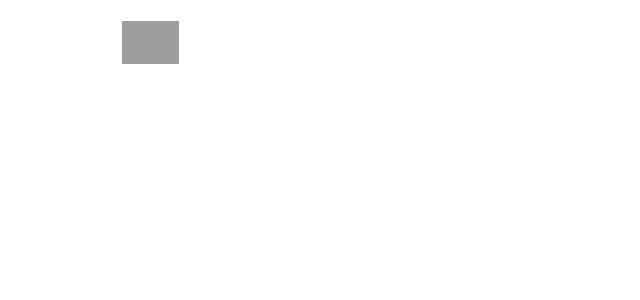
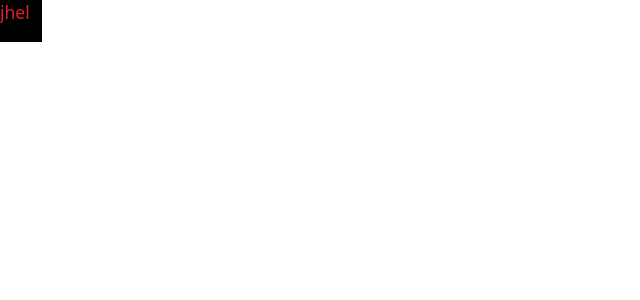
Before and after one commit to wokbjso/next-netflix-18th, a Next.js app: page / in a window 1280 px wide. Shown: the top 300 px of the page, without its empty margins (0-640 px from the left). Built offline with nearby package versions, Linux system fonts and the light colour scheme; grey boxes are pictures that could not be loaded.

Commit message:
Chore:page.tsx 복구

```diff
--- a/app/page.tsx
+++ b/app/page.tsx
@@ -1,9 +1,7 @@
-import Header from "./common/components/Header";
-
 export default function Home() {
   return (
-    <div>
-      <Header />
+    <div className="text-xl h-[3rem] w-[3rem] bg-background-main text-text-main font-system-heading1">
+      jhel
     </div>
   );
 }
```
